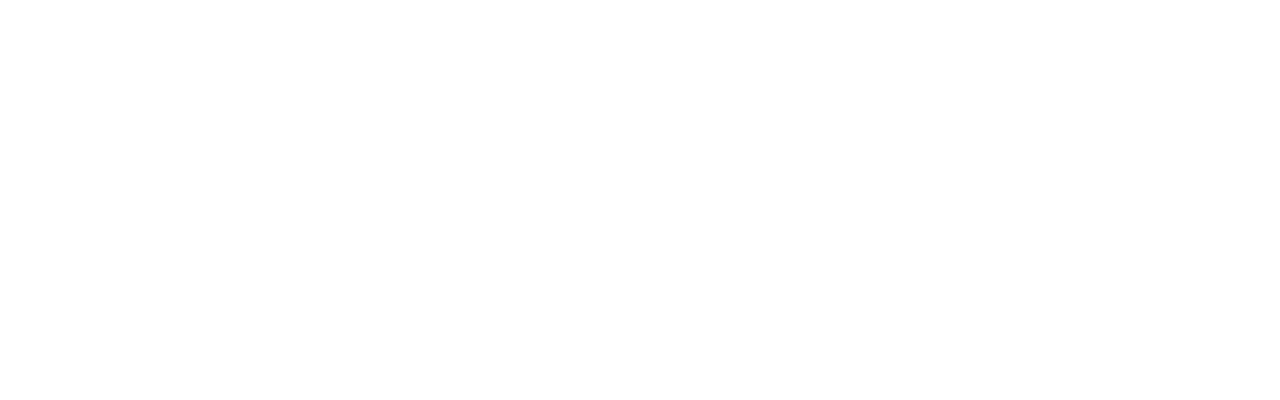
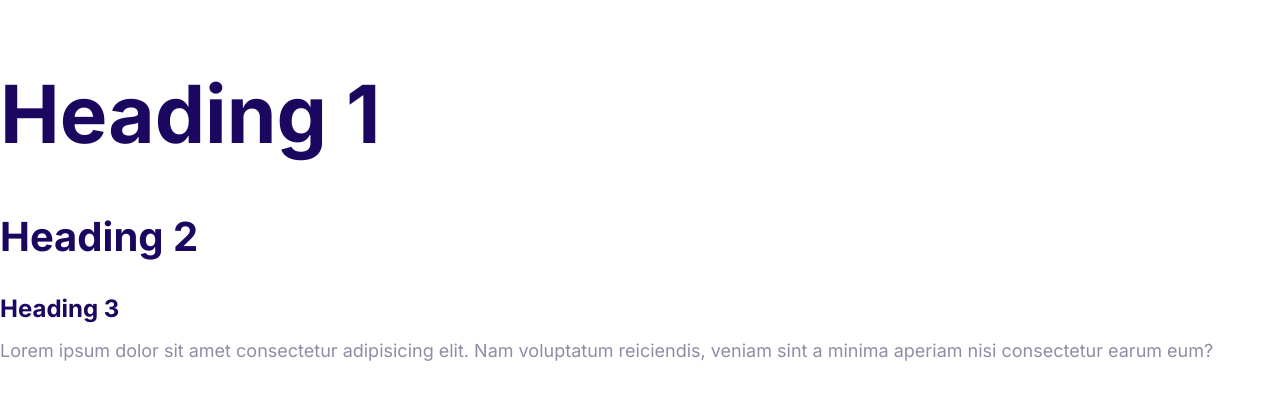
Before and after one commit to ahmed15886/MTCloud, a plain HTML site: page index.html in a window 1280 px wide. Drawn offline with Linux system fonts and the light colour scheme.

Commit message:
Define the styles for the fonts.

```diff
--- a/css/styles.css
+++ b/css/styles.css
@@ -5,3 +5,43 @@
     --color-headings: #1b0760;
     --color-body: #918ca4;
 }
+html{
+    font-size: 62.5%;
+}
+body{
+    font-family: Inter, Arial, Arial, Helvetica, sans-serif;
+    font-size: 2.4rem;
+    line-height: 1.5;
+    color: var(--color-body);
+}
+h1, h2, h3{
+    color: var(--color-headings);
+    margin-bottom: 1rem;
+}
+h1{
+    font-size: 7rem;
+}
+h2{
+    font-size: 4rem;
+}
+h3{
+    font-size: 3rem;
+}
+p{
+    margin-top: 0;
+}
+
+@media screen and (min-width: 1024px) {
+    body{
+        font-size: 1.8rem;
+    }
+    h1{
+        font-size: 8rem;
+    }
+    h2{
+        font-size: 4rem;
+    }
+    h3{
+        font-size: 2.4rem;
+    }
+}
--- a/index.html
+++ b/index.html
@@ -4,9 +4,23 @@
     <meta charset="UTF-8" />
     <meta http-equiv="X-UA-Compatible" content="IE=edge" />
     <meta name="viewport" content="width=device-width, initial-scale=1.0" />
+    <link rel="preconnect" href="https://fonts.googleapis.com" />
+    <link rel="preconnect" href="https://fonts.gstatic.com" crossorigin />
+    <link
+      href="https://fonts.googleapis.com/css2?family=Inter:wght@400;700&display=swap"
+      rel="stylesheet"
+    />
     <link rel="stylesheet" href="/css/normalize.css" />
     <link rel="stylesheet" href="/css/styles.css" />
     <title>Document</title>
   </head>
-  <body></body>
+  <body>
+    <h1>Heading 1</h1>
+    <h2>Heading 2</h2>
+    <h3>Heading 3</h3>
+    <p>
+      Lorem ipsum dolor sit amet consectetur adipisicing elit. Nam voluptatum
+      reiciendis, veniam sint a minima aperiam nisi consectetur earum eum?
+    </p>
+  </body>
 </html>
```
